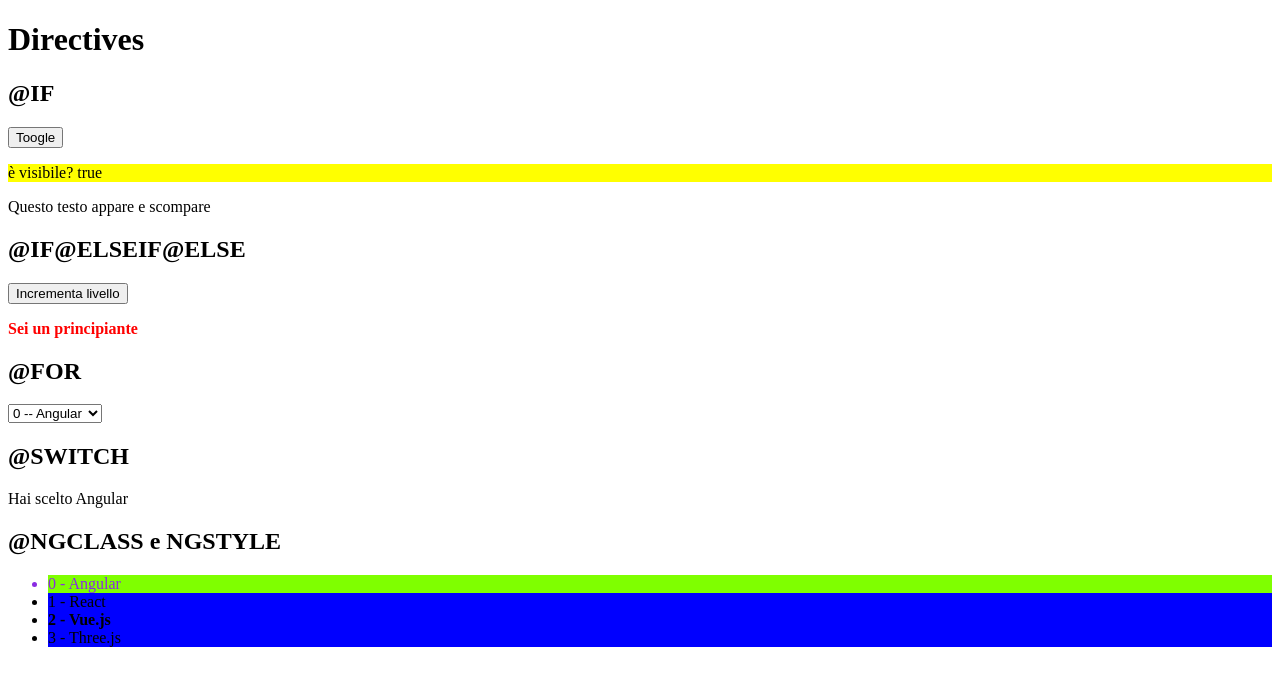
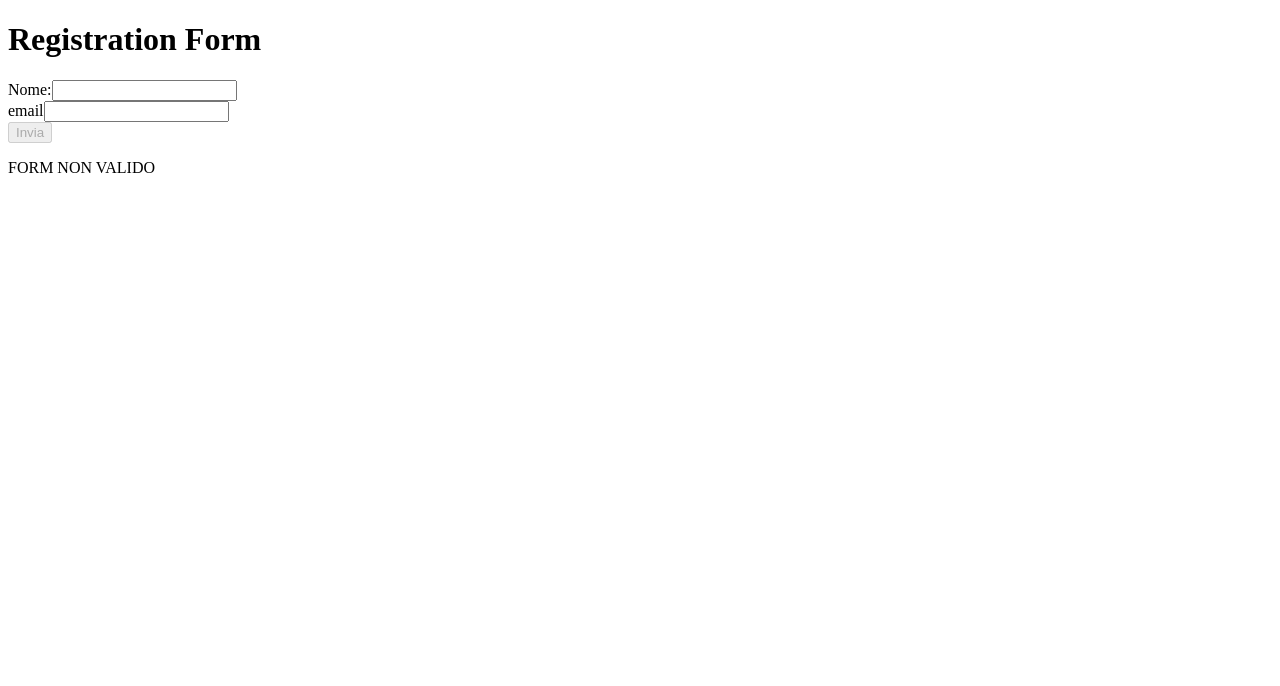
Before and after one commit to OreBoia/my-angular-app-giugno-2026, an Angular app: page / in a window 1280 px wide. Shown: the top 686 px of the page. Built offline with nearby package versions, Linux system fonts and the light colour scheme.

Commit message:
Forms Examples

```diff
--- a/src/app/app.html
+++ b/src/app/app.html
@@ -5,4 +5,6 @@
 
 <!-- <app-binding-component></app-binding-component> -->
 
-<app-directives-component></app-directives-component>
+<!-- <app-directives-component></app-directives-component> -->
+<app-registration-component></app-registration-component>
+<!-- <app-login-component></app-login-component> -->
--- a/src/app/app.ts
+++ b/src/app/app.ts
@@ -6,6 +6,8 @@ import { ParagraphComponent } from './features/component-exercise/paragraph-comp
 import { ImageComponent } from './features/component-exercise/image-component/image-component';
 import { BindingComponent } from "./features/binding-component/binding-component";
 import { DirectivesComponent } from "./features/directives-component/directives-component";
+import { RegistrationComponent } from "./features/registration-component/registration-component";
+import { LoginComponent } from "./features/login-component/login-component";
 
 @Component({
   selector: 'app-root',
@@ -15,7 +17,8 @@ import { DirectivesComponent } from "./features/directives-component/directives-
     ParagraphComponent,
     ImageComponent,
     BindingComponent,
-    DirectivesComponent],
+    DirectivesComponent,
+    RegistrationComponent, LoginComponent],
   templateUrl: './app.html',
   styleUrl: './app.css',
 })
--- /dev/null
+++ b/src/app/features/login-component/login-component.html
@@ -0,0 +1,22 @@
+<h1>Reactive Form</h1>
+
+<form [formGroup]="loginForm" (ngSubmit)="onLogin()">
+  <div>
+    <label>username: </label>
+    <input formControlName="username"/>
+    @if(loginForm.get('username')?.invalid
+        && loginForm.get('username')?.touched){
+          <span>Username Obbligatorio</span>
+        }
+  </div>
+  <div>
+    <label>Password: </label>
+    <input formControlName="password" type="password"/>
+    @if (loginForm.get('password')?.errors?.['minlength']
+          && loginForm.get('password')?.touched)
+    {
+      <span>Password Obbligatoria. Minimo 6 caratteri</span>
+    }
+  </div>
+  <button type="submit" [disabled]="!loginForm.valid">Login</button>
+</form>
--- /dev/null
+++ b/src/app/features/login-component/login-component.ts
@@ -0,0 +1,22 @@
+import { Component } from '@angular/core';
+import { FormControl, FormGroup, ReactiveFormsModule, Validators } from '@angular/forms';
+
+@Component({
+  selector: 'app-login-component',
+  imports: [ReactiveFormsModule],
+  templateUrl: './login-component.html',
+  styleUrl: './login-component.css',
+})
+export class LoginComponent
+{
+  loginForm: FormGroup = new FormGroup({
+    username: new FormControl<string>('', Validators.required),
+    password: new FormControl<string>('', [Validators.required, Validators.minLength(6)]),
+  })
+
+  onLogin(): void{
+    if(!this.loginForm.valid){
+      return;
+    }
+  }
+}
--- /dev/null
+++ b/src/app/features/registration-component/registration-component.html
@@ -0,0 +1,21 @@
+<h1>Registration Form</h1>
+
+<form #myForm="ngForm" (ngSubmit)="onSubmit()">
+  <div>
+    <label>Nome:</label>
+    <input name="nome" [(ngModel)]="utente.nome" required/>
+  </div>
+  <div>
+    <label>email</label>
+    <input name="email" [(ngModel)]="utente.email" required email/>
+  </div>
+  <button type="submit" [disabled]="myForm.invalid">Invia</button>
+</form>
+
+@if(myForm.invalid){
+  <p>FORM NON VALIDO</p>
+}
+
+@if (submitted) {
+  <p>Dati inviati: {{utente.nome}} ({{utente.email}})</p>
+}
--- /dev/null
+++ b/src/app/features/registration-component/registration-component.ts
@@ -0,0 +1,18 @@
+import { Component } from '@angular/core';
+import { FormsModule } from '@angular/forms';
+
+@Component({
+  selector: 'app-registration-component',
+  imports: [FormsModule],
+  templateUrl: './registration-component.html',
+  styleUrl: './registration-component.css',
+})
+export class RegistrationComponent
+{
+  utente = {nome: '', email:''}
+  submitted: boolean = false
+
+  onSubmit(): void{
+    this.submitted = true
+  }
+}
```
Also changed, not shown: src/app/features/login-component/login-component.css (added), src/app/features/registration-component/registration-component.css (added), 2 other files (tests, documents, lock files or other folders).
